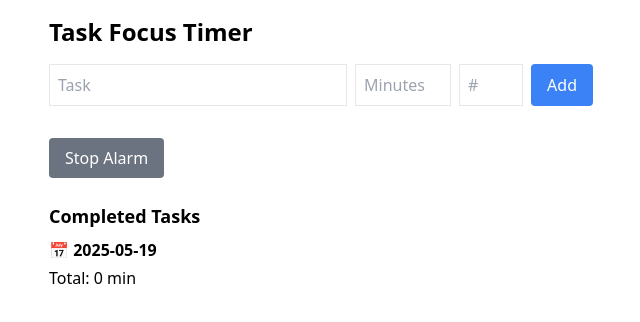
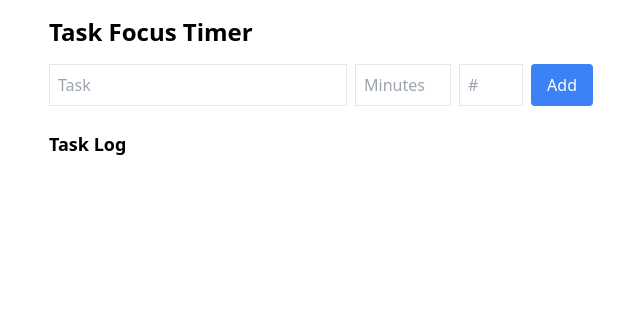
Before and after one commit to jbhannifan/AwesomeToDoTimers, a React (Vite) app: page / in a window 1280 px wide. Shown: the top 322 px of the page, without its empty margins (319-959 px from the left). Built offline with nearby package versions, Linux system fonts and the light colour scheme.

Commit message:
Update App.jsx

```diff
--- a/src/App.jsx
+++ b/src/App.jsx
@@ -1,4 +1,16 @@
 import React, { useState, useEffect, useRef } from 'react';
+import { Bar } from 'react-chartjs-2';
+import {
+  Chart as ChartJS,
+  CategoryScale,
+  LinearScale,
+  BarElement,
+  Title,
+  Tooltip,
+  Legend,
+} from 'chart.js';
+
+ChartJS.register(CategoryScale, LinearScale, BarElement, Title, Tooltip, Legend);
 
 function App() {
   const [tasks, setTasks] = useState([]);
@@ -13,19 +25,15 @@ function App() {
   const [taskHistory, setTaskHistory] = useState({});
   const [showSummary, setShowSummary] = useState(false);
   const [focusMode, setFocusMode] = useState(false);
-  const [audio, setAudio] = useState(null);
+  const [alarmPlaying, setAlarmPlaying] = useState(false);
+  const audioRef = useRef(null);
+  const taskInputRef = useRef(null);
   const timerRef = useRef(null);
 
   useEffect(() => {
-    const audioEl = new Audio('/808009__josefpres__piano-loops-071-efect-4-octave-long-loop-120-bpm.wav');
-    audioEl.loop = true;
-    setAudio(audioEl);
-  }, []);
-
-  useEffect(() => {
     const today = new Date().toISOString().split('T')[0];
-    setTaskHistory(prev => ({ ...prev, [today]: (prev[today] || []) }));
-  }, []);
+    setTaskHistory(prev => ({ ...prev, [today]: completedToday }));
+  }, [completedToday]);
 
   const handleAddTask = () => {
     if (!newTask.trim() || !minutes || !sortOrder) return;
@@ -40,6 +48,7 @@ function App() {
     setNewTask('');
     setMinutes('');
     setSortOrder('');
+    taskInputRef.current?.focus();
   };
 
   const handleStart = () => {
@@ -55,9 +64,10 @@ function App() {
   };
 
   const stopAlarm = () => {
-    if (audio) {
-      audio.pause();
-      audio.currentTime = 0;
+    if (audioRef.current) {
+      audioRef.current.pause();
+      audioRef.current.currentTime = 0;
+      setAlarmPlaying(false);
     }
   };
 
@@ -65,17 +75,14 @@ function App() {
     const updatedTasks = tasks.map((task, idx) =>
       idx === currentTaskIndex ? { ...task, completed: true } : task
     );
-    const today = new Date().toISOString().split('T')[0];
-    const completedTask = tasks[currentTaskIndex];
     setTasks(updatedTasks);
     setIsRunning(false);
     setFocusMode(false);
     setCompletedToday(prev => prev + 1);
-    setTaskHistory(prev => ({
-      ...prev,
-      [today]: [...(prev[today] || []), completedTask]
-    }));
-    if (audio) audio.play();
+    if (audioRef.current) {
+      audioRef.current.play();
+      setAlarmPlaying(true);
+    }
     if (currentTaskIndex + 1 < tasks.length) {
       setCurrentTaskIndex(prev => prev + 1);
     } else {
@@ -102,6 +109,13 @@ function App() {
   };
 
   const today = new Date().toISOString().split('T')[0];
+  const completedTasks = tasks.filter(t => t.completed);
+
+  const groupedTasks = completedTasks.reduce((acc, task) => {
+    acc[today] = acc[today] || [];
+    acc[today].push(task);
+    return acc;
+  }, {});
 
   if (focusMode && isRunning && tasks[currentTaskIndex]) {
     return (
@@ -124,6 +138,7 @@ function App() {
 
       <div className="flex gap-2 mb-4">
         <input
+          ref={taskInputRef}
           type="text"
           placeholder="Task"
           value={newTask}
@@ -142,6 +157,7 @@ function App() {
           placeholder="#"
           value={sortOrder}
           onChange={e => setSortOrder(e.target.value)}
+          onKeyDown={e => e.key === 'Enter' && handleAddTask()}
           className="border p-2 w-16"
         />
         <button onClick={handleAddTask} className="bg-blue-500 text-white px-4 py-2 rounded">
@@ -177,34 +193,37 @@ function App() {
           <h2 className="text-lg font-bold mb-2">🎉 Session Complete!</h2>
           <p>Tasks completed: {completedToday}</p>
           <p>
-            Total time: {tasks.reduce((total, t) => total + (t.completed ? t.minutes : 0), 0)} min
+            Total time:{' '}
+            {tasks.reduce((total, t) => total + (t.completed ? t.minutes : 0), 0)} min
           </p>
           <p>Streak: {streak} days</p>
         </div>
       )}
 
-      {audio && (
-        <button onClick={stopAlarm} className="mt-4 bg-gray-500 text-white px-4 py-2 rounded">
+      {alarmPlaying && (
+        <button onClick={stopAlarm} className="mt-4 bg-yellow-500 px-4 py-2 rounded">
           Stop Alarm
         </button>
       )}
 
-      <h2 className="text-lg font-bold mt-6">Completed Tasks</h2>
-      <div className="mt-2">
-        {Object.entries(taskHistory).map(([date, entries]) => (
-          <div key={date} className="mb-4">
-            <h3 className="font-semibold">📅 {date}</h3>
-            <ul className="list-disc ml-6">
-              {entries.map((task, idx) => (
-                <li key={idx}>{task.name} – {task.minutes} min</li>
+      <h2 className="text-lg font-bold mt-6">Task Log</h2>
+      <ul className="mt-2 space-y-2">
+        {Object.entries(groupedTasks).map(([date, tasks]) => (
+          <li key={date} className="border p-2">
+            <p className="font-semibold">{date}</p>
+            <ul className="list-disc pl-5">
+              {tasks.map((task, idx) => (
+                <li key={idx}>{task.name} - {task.minutes} min</li>
               ))}
             </ul>
-            <p className="mt-1 font-medium">
-              Total: {entries.reduce((total, t) => total + t.minutes, 0)} min
+            <p className="mt-1 font-semibold">
+              Total: {tasks.reduce((sum, t) => sum + t.minutes, 0)} min
             </p>
-          </div>
+          </li>
         ))}
-      </div>
+      </ul>
+
+      <audio ref={audioRef} src="/808009__josefpres__piano-loops-071-efect-4-octave-long-loop-120-bpm.wav" preload="auto" />
     </div>
   );
 }
```
